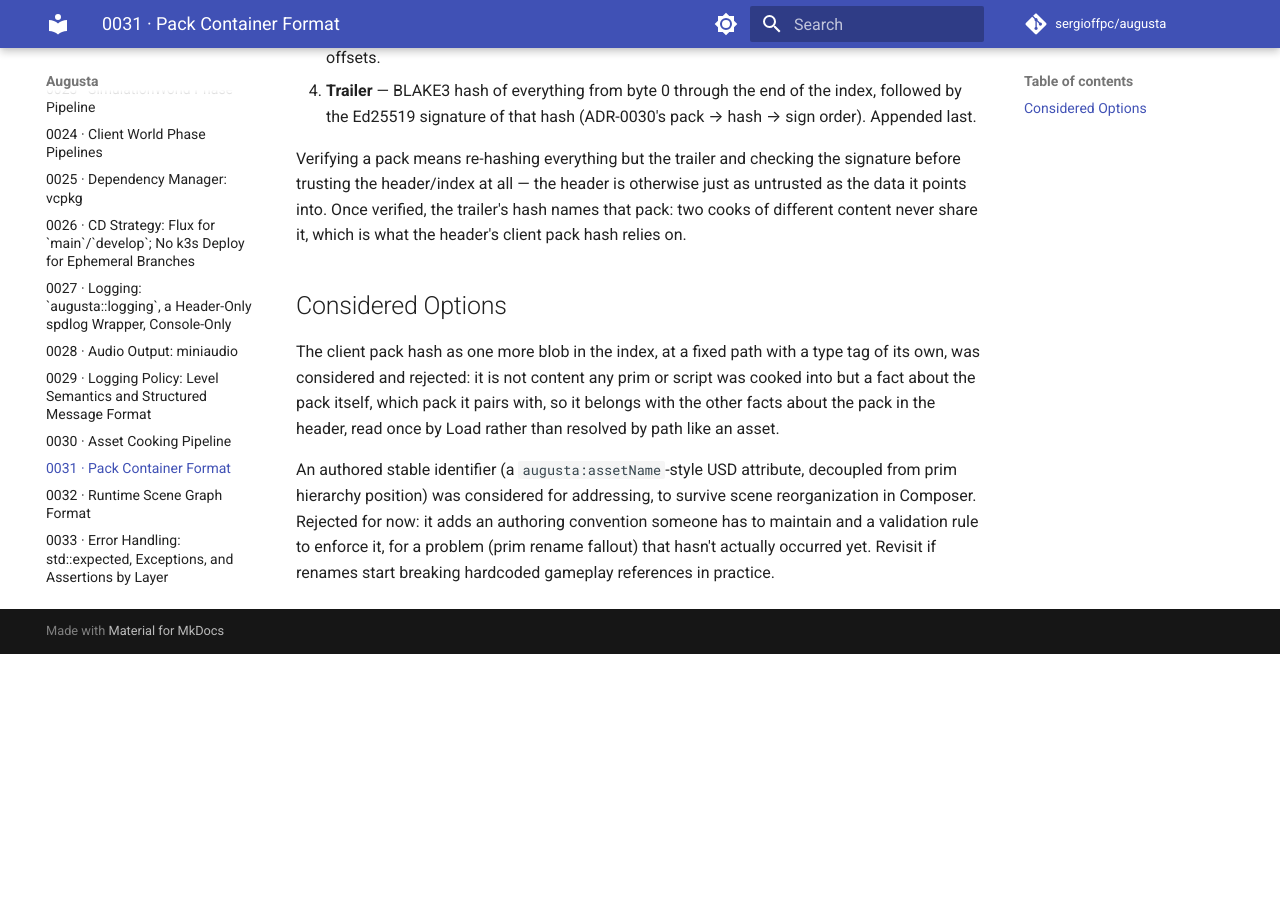
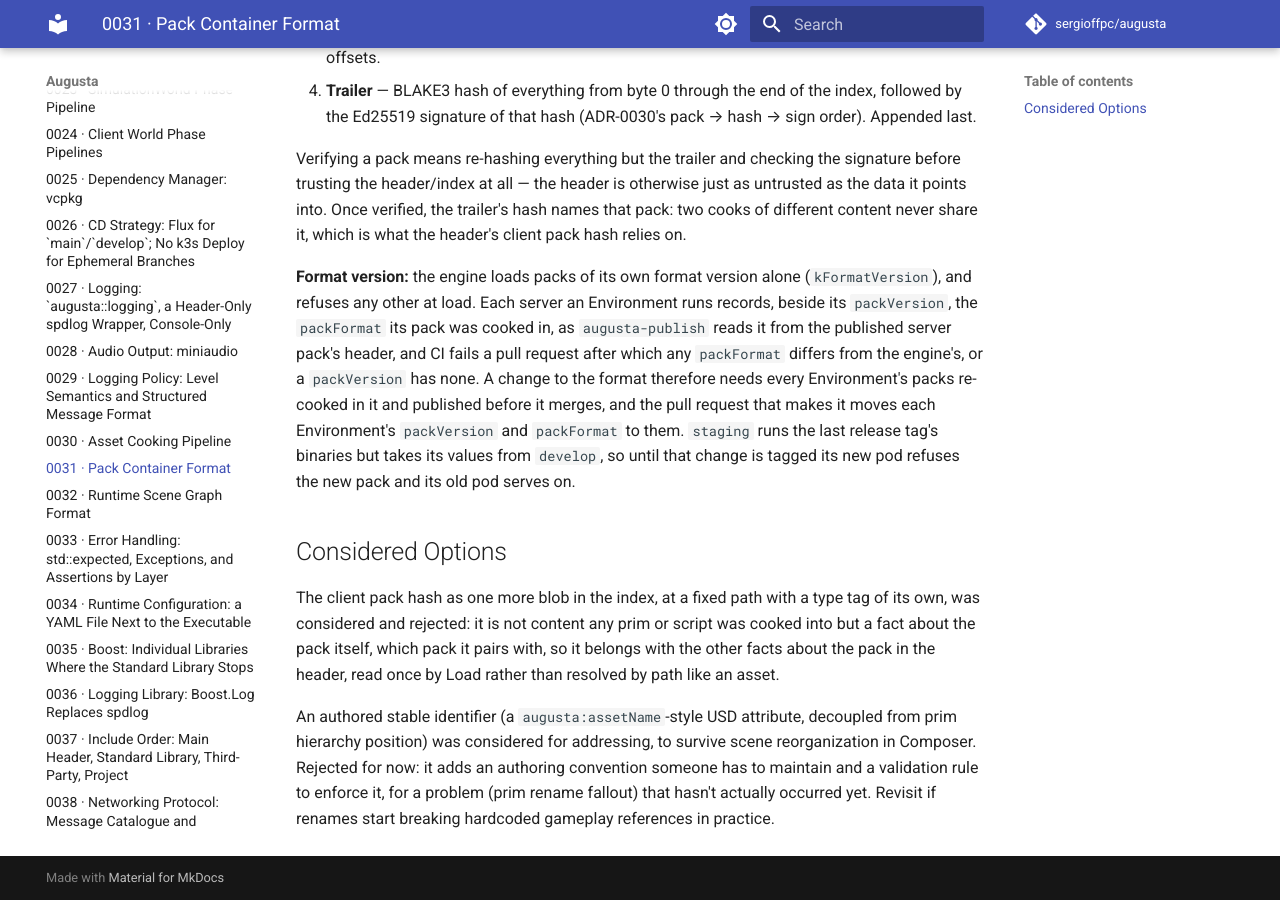
Before and after one commit to sergioffpc/augusta, an MkDocs documentation site: the page built from docs/adr/0031-pack-container-format.md, in a window 1280 px wide and 900 px high, scrolled down 1984 px. Built offline with MkDocs 1.6.1 and Material for MkDocs 9.7.7, drawn with Linux system fonts in a browser that asks for light colours; comment, search, counter and statistics services are not loaded; before the commit the page ends 2638 px from its top, so only the background shows below that.

Commit message:
docs: state the pack format change's merge order in ADR-0031
ADR-0031 states that a format change re-cooks and publishes every
Environment's packs before it merges, and that its pull request moves
each packVersion and packFormat. cut-release.md covers a hotfix tagged
while staging names new-format packs.

Co-Authored-By: Claude Opus 5.5 <noreply@anthropic.com>

```diff
--- a/docs/adr/0031-pack-container-format.md
+++ b/docs/adr/0031-pack-container-format.md
@@ -90,6 +90,18 @@ as untrusted as the data it points into. Once verified, the trailer's hash names
 that pack: two cooks of different content never share it, which is what the
 header's client pack hash relies on.
 
+**Format version:** the engine loads packs of its own format version alone
+(`kFormatVersion`), and refuses any other at load. Each server an Environment
+runs records, beside its `packVersion`, the `packFormat` its pack was cooked in,
+as `augusta-publish` reads it from the published server pack's header, and CI
+fails a pull request after which any `packFormat` differs from the engine's, or
+a `packVersion` has none. A change to the format therefore needs every
+Environment's packs re-cooked in it and published before it merges, and the pull
+request that makes it moves each Environment's `packVersion` and `packFormat` to
+them. `staging` runs the last release tag's binaries but takes its values from
+`develop`, so until that change is tagged its new pod refuses the new pack and
+its old pod serves on.
+
 ## Considered Options
 
 The client pack hash as one more blob in the index, at a fixed path with a type
```
Also changed, not shown: docs/runbooks/cut-release.md (+5 -0 lines).
